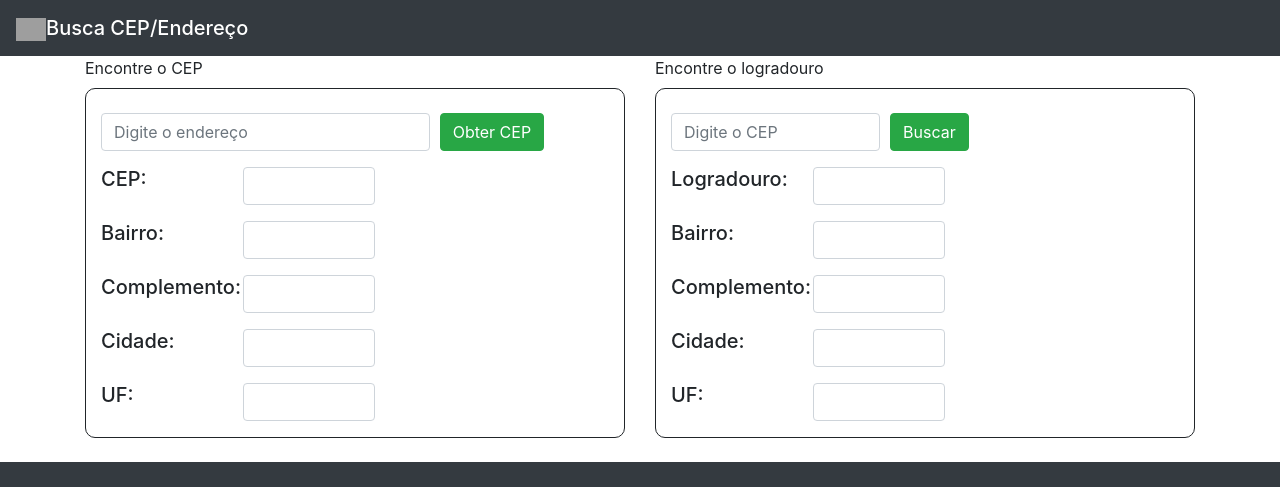
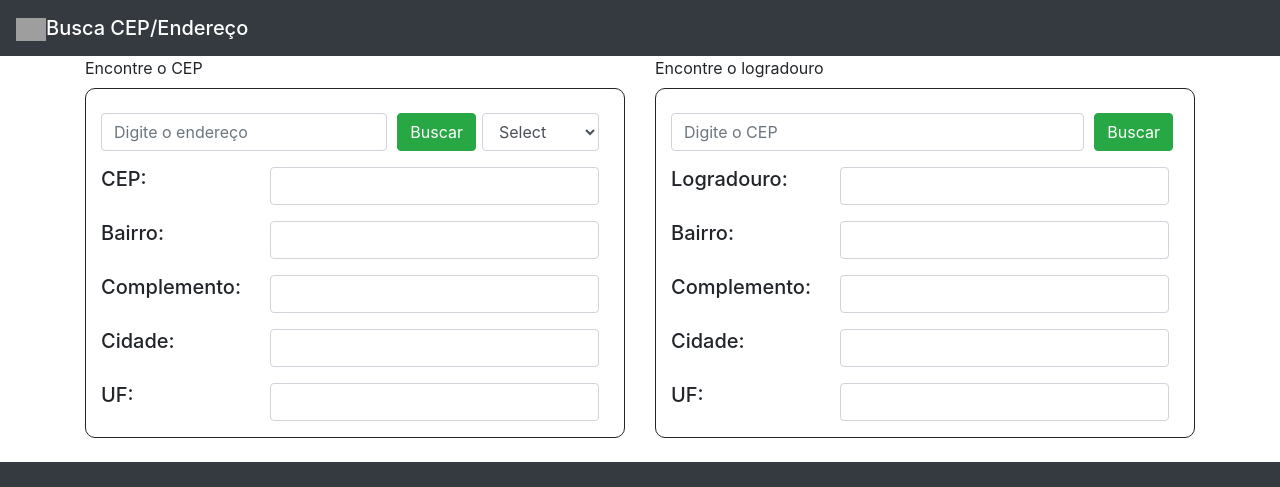
Before and after one commit to Giovane-F-Moreira/Busca, a plain HTML site: page index.html in a window 1280 px wide. Shown: the top 487 px of the page. Drawn offline with nearby package versions, Linux system fonts and the light colour scheme; grey boxes are pictures that could not be loaded.

Commit message:
feat: :rocket: getCep() OK, getAdress() OK

```diff
--- a/index.html
+++ b/index.html
@@ -20,62 +20,69 @@
          <label>Encontre o CEP</label>
         <div style="border: 1px; border-style: solid; ; border-radius: 10px;"><br>
           <div class="form-row col-12">
-            <div class="form-group col-8">
+            <div class="form-group col-7">
               <input type="text" class="form-control" placeholder="Digite o endereço" id="addressInput">
             </div>
 
-            <div class="form-group col-md-4">
-              <button type="button" onclick="getCEP()" class="btn btn-success">Obter CEP</button>
+            <div class="form-group col-md-2">
+              <button type="button" onclick="getCEP()" class="btn btn-success">Buscar</button>
+            </div>
+
+            <div class="form-group col-md-3">
+              <select id="inputState" class="form-control">
+                <option selected>Select</option>
+                <option>...</option>
+              </select>
             </div>
           </div>
 
-          <div class="form-row col-7">
-            <div class="form-group col-6">
+          <div class="form-row col-12">
+            <div class="form-group col-4">
               <h5>CEP:</h5>
             </div>
 
-            <div class="form-group col-md-6">
-              <input class="form-control" type="text" id="cepOutput"></input>
+            <div class="form-group col-md-8">
+              <input class="form-control" type="text" id="cepOutput" />
             </div>
           </div>
 
-          <div class="form-row col-md-7">
-            <div class="form-group col-md-6">
+          <div class="form-row col-md-12">
+            <div class="form-group col-md-4">
               <h5>Bairro:</h5>
             </div>
 
-            <div class="form-group col-md-6">
-              <input class="form-control" type="text" id="bairroOutput1"></input>
+            <div class="form-group col-md-8">
+              <input class="form-control" type="text" id="bairroOutput1" />
             </div>
           </div>
 
-          <div class="form-row col-md-7">
-            <div class="form-group col-md-6">
+          <div class="form-row col-md-12">
+            <div class="form-group col-md-4">
               <h5>Complemento:</h5>
             </div>
 
-            <div class="form-group col-md-6">
-              <input class="form-control" type="text" id="complementoOutput1"></input>
+            <div class="form-group col-md-8">
+              <input class="form-control" type="text" id="complementoOutput1" />
             </div>
           </div>
 
-          <div class="form-row col-md-7">
-            <div class="form-group col-md-6">
+          <div class="form-row col-md-12">
+            <div class="form-group col-md-4">
               <h5>Cidade:</h5>
             </div>
 
-            <div class="form-group col-md-6">
-              <input class="form-control" type="text" id="cidadeOutput1"></input>
+            <div class="form-group col-md-8">
+              <input class="form-control" type="text" id="cidadeOutput1" />
             </div>
           </div>
 
-          <div class="form-row col-md-7">
-            <div class="form-group col-md-6">
+          <div class="form-row col-md-12">
+            <div class="form-group col-md-4">
               <h5>UF:</h5>
             </div>
 
-            <div class="form-group col-md-6">
-              <input class="form-control" type="text" id="ufOutput1"></input>
+            <div class="form-group col-md-8">
+              <input class="form-control" type="text" id="ufOutput1" />
             </div>
           </div>
         </div>
@@ -84,63 +91,63 @@
         <div class="col-6">
           <label>Encontre o logradouro</label>
           <div style="border: 1px; border-style: solid; ; border-radius: 10px;"><br>
-            <div class="form-row col-md-8">
-              <div class="form-group col-md-8">
-                <input type="text" class="form-control" placeholder="Digite o CEP" id="cepInput">
+            <div class="form-row col-md-12">
+              <div class="form-group col-md-10">
+                <input type="text" class="form-control" placeholder="Digite o CEP" id="cepInput2">
               </div>
 
-              <div class="form-group col-md-4">
+              <div class="form-group col-md-2">
                 <button type="button" onclick="getAdress()" class="btn btn-success">Buscar</button>
               </div>
             </div>
 
-            <div class="form-row col-md-7">
-              <div class="form-group col-md-6">
+            <div class="form-row col-md-12">
+              <div class="form-group col-md-4">
                 <h5>Logradouro:</h5>
               </div>
 
-              <div class="form-group col-md-6">
-                <input class="form-control" type="text" id="logradouroOutput"></input>
+              <div class="form-group col-md-8">
+                <input class="form-control" type="text" id="adressOutput2" />
               </div>
             </div>
 
-            <div class="form-row col-md-7">
-              <div class="form-group col-md-6">
+            <div class="form-row col-md-12">
+              <div class="form-group col-md-4">
                 <h5>Bairro:</h5>
               </div>
 
-              <div class="form-group col-md-6">
-                <input class="form-control" type="text" id="bairroOutput"></input>
+              <div class="form-group col-md-8">
+                <input class="form-control" type="text" id="bairroOutput2" />
               </div>
             </div>
 
-            <div class="form-row col-md-7">
-              <div class="form-group col-md-6">
+            <div class="form-row col-md-12">
+              <div class="form-group col-md-4">
                 <h5>Complemento:</h5>
               </div>
 
-              <div class="form-group col-md-6">
-                <input class="form-control" type="text" id="complementoOutput"></input>
+              <div class="form-group col-md-8">
+                <input class="form-control" type="text" id="complementoOutput2" />
               </div>
             </div>
 
-            <div class="form-row col-md-7">
-              <div class="form-group col-md-6">
+            <div class="form-row col-md-12">
+              <div class="form-group col-md-4">
                 <h5>Cidade:</h5>
               </div>
 
-              <div class="form-group col-md-6">
-                <input class="form-control" type="text" id="cidadeOutput"></input>
+              <div class="form-group col-md-8">
+                <input class="form-control" type="text" id="cidadeOutput2" />
               </div>
             </div>
 
-            <div class="form-row col-md-7">
-              <div class="form-group col-md-6">
+            <div class="form-row col-md-12">
+              <div class="form-group col-md-4">
                 <h5>UF:</h5>
               </div>
 
-              <div class="form-group col-md-6">
-                <input class="form-control" type="text" id="ufOutput"></input>
+              <div class="form-group col-md-8">
+                <input class="form-control" type="text" id="ufOutput2" />
               </div>
             </div>
           </div>
@@ -206,6 +213,10 @@
 
           if (!data.erro) {
             document.getElementById('cepOutput').value = data["0"].cep;
+            document.getElementById('complementoOutput1').value = data["0"].complemento;
+            document.getElementById('bairroOutput1').value = data["0"].bairro;
+            document.getElementById('cidadeOutput1').value = data["0"].localidade;
+            document.getElementById('ufOutput1').value = data["0"].uf;
             console.log(data["0"].cep);
           } else {
             document.getElementById('cepOutput').value = 'CEP não encontrado para o endereço informado.';
@@ -218,8 +229,7 @@
 
     function getAdress() {
 
-      let address = document.getElementById('cepInput').value;
-
+      let address = document.getElementById('cepInput2').value;
       let viaCEPUrl = `https://viacep.com.br/ws/${address}/json/`;
 
       fetch(viaCEPUrl)
@@ -227,14 +237,13 @@
         .then(data => {
 
           if (!data.erro) {
-            document.getElementById('adressOutput').value = data.logradouro;
-            document.getElementById('complementoOutput').value = data.complemento;
-            document.getElementById('bairroOutput').value = data.bairro;
-            document.getElementById('localidadeOutput').value = data.localidade;
-            document.getElementById('ufOutput').value = data.uf;
-            console.log(data.logradouro);
+            document.getElementById('adressOutput2').value = data.logradouro;
+            document.getElementById('complementoOutput2').value = data.complemento;
+            document.getElementById('bairroOutput2').value = data.bairro;
+            document.getElementById('cidadeOutput2').value = data.localidade;
+            document.getElementById('ufOutput2').value = data.uf;
           } else {
-            document.getElementById('adressOutput').value = 'Endereço não encontrado para o endereço informado.';
+            document.getElementById('adressOutput2').value = 'Endereço não encontrado para o endereço informado.';
           }
         })
         .catch(error => {
```
